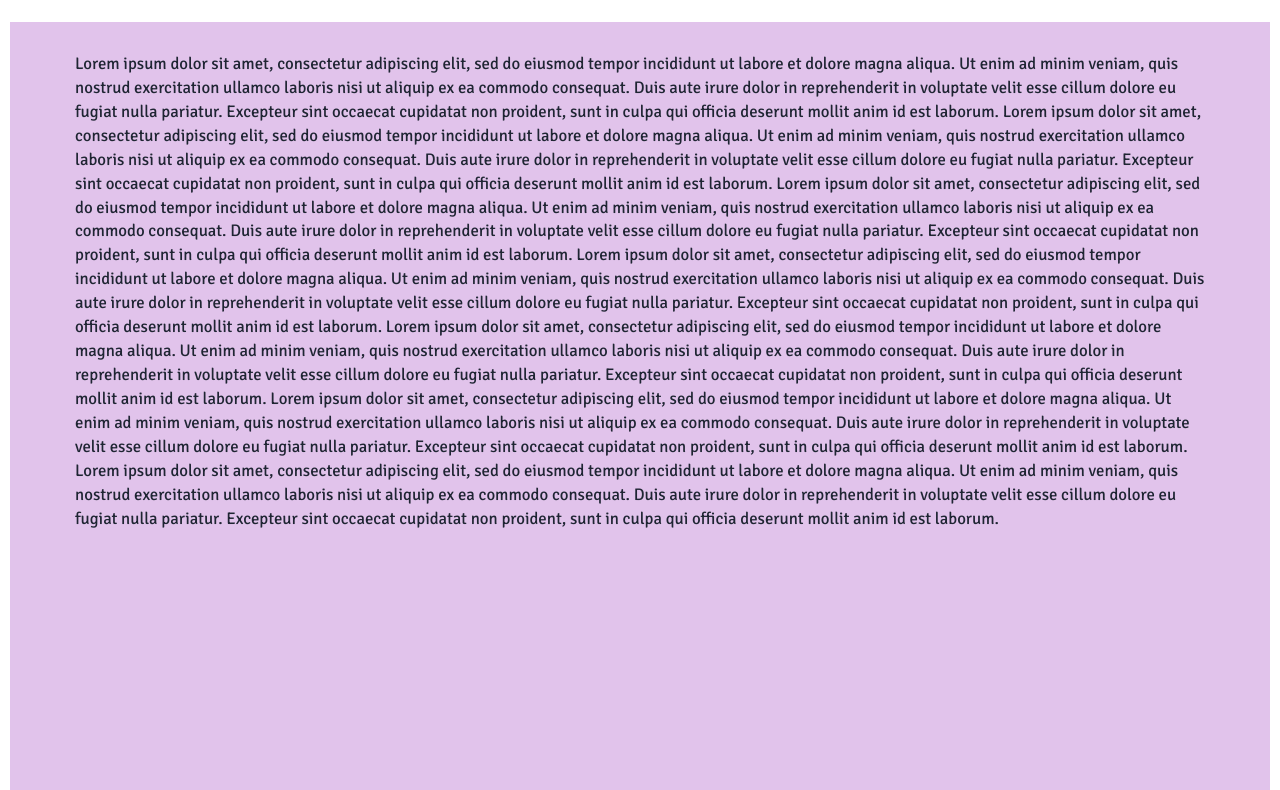
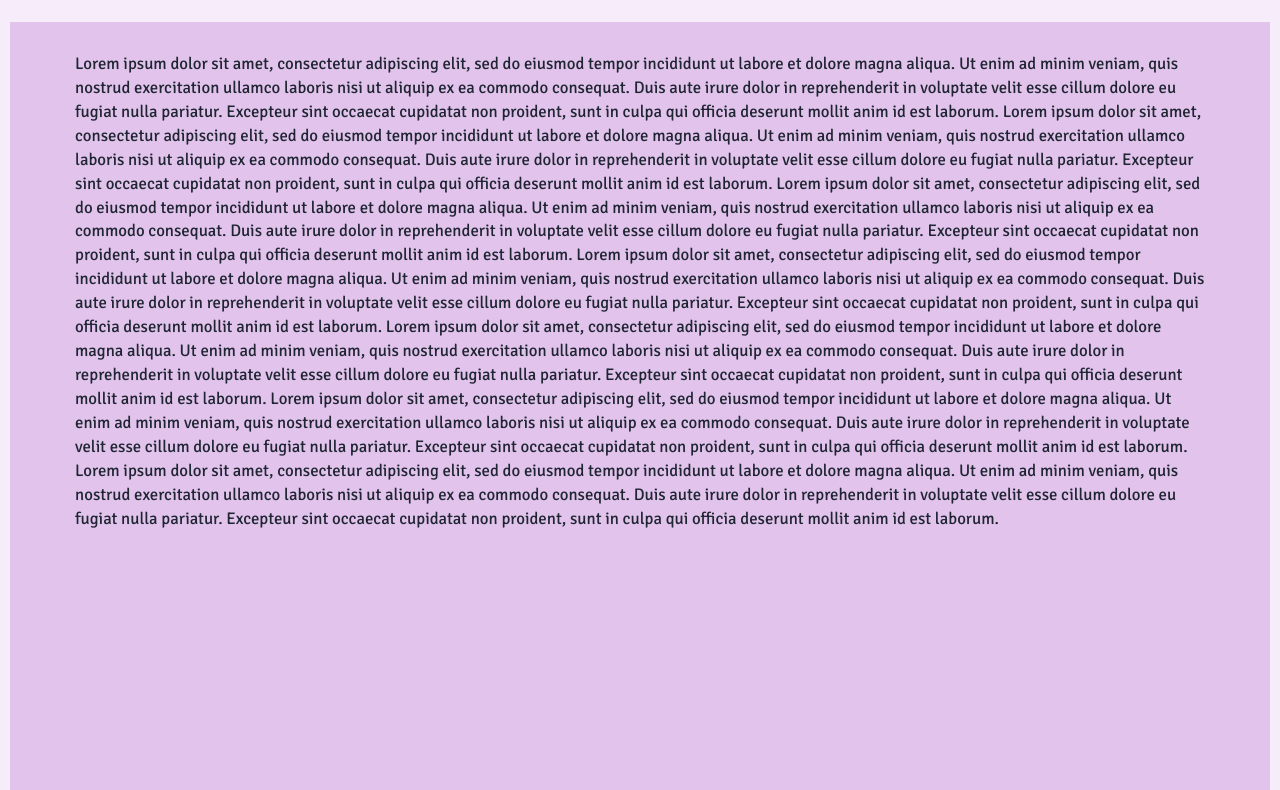
Before and after one commit to eralpkor/module3-solution, a plain HTML site: page index.html in a window 1280 px wide. Shown: the part 138-928 px from the top of the page. Drawn offline with Linux system fonts and the light colour scheme; a script that the page names is missing.

Commit message:
Update styles.css

```diff
--- a/css/styles.css
+++ b/css/styles.css
@@ -2,6 +2,7 @@
 
 body{
 	font-family: 'Signika', sans-serif;
+	background-color: #F7EDFA;
 }
 
 #navbar-top{
```
